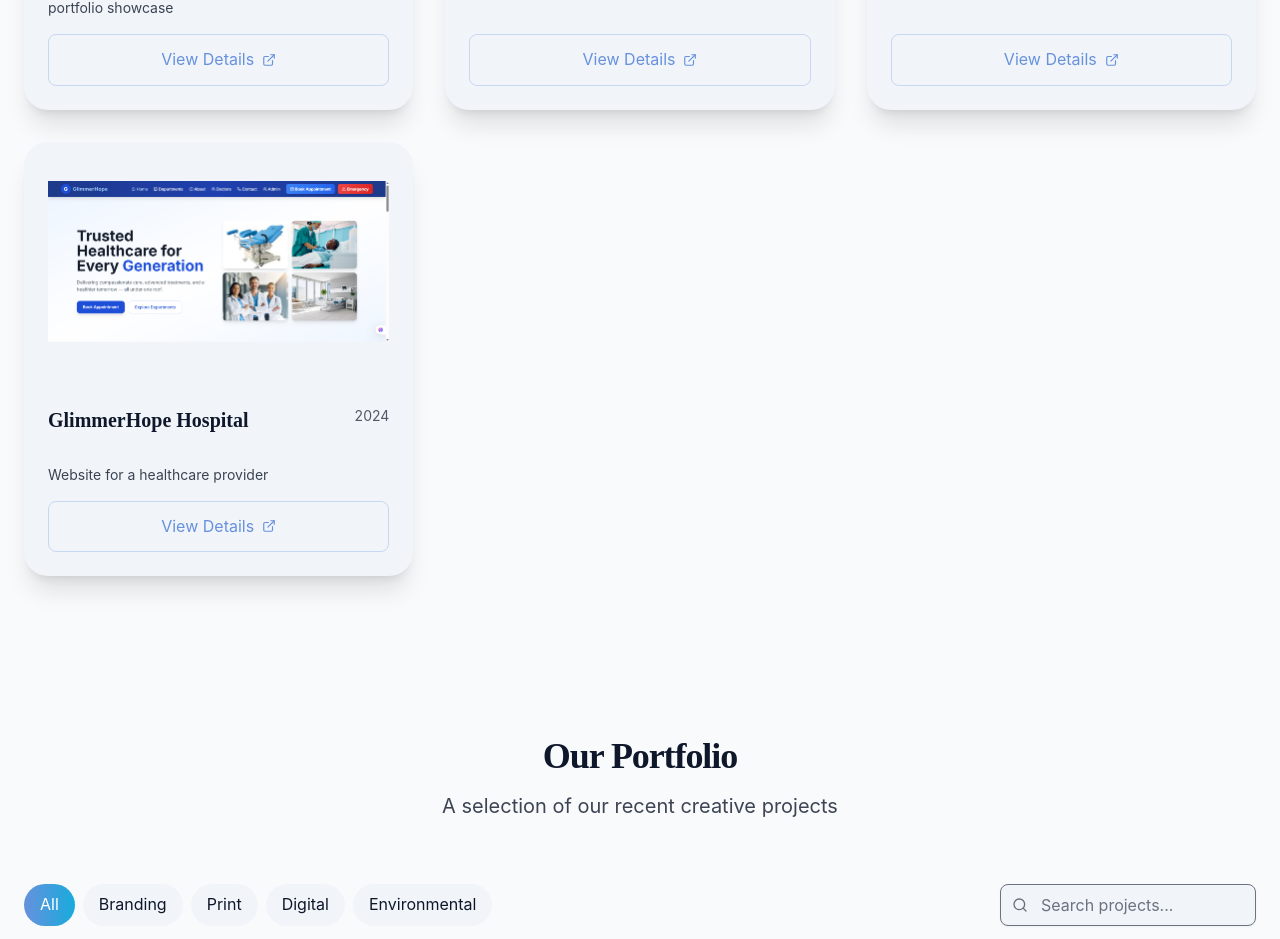
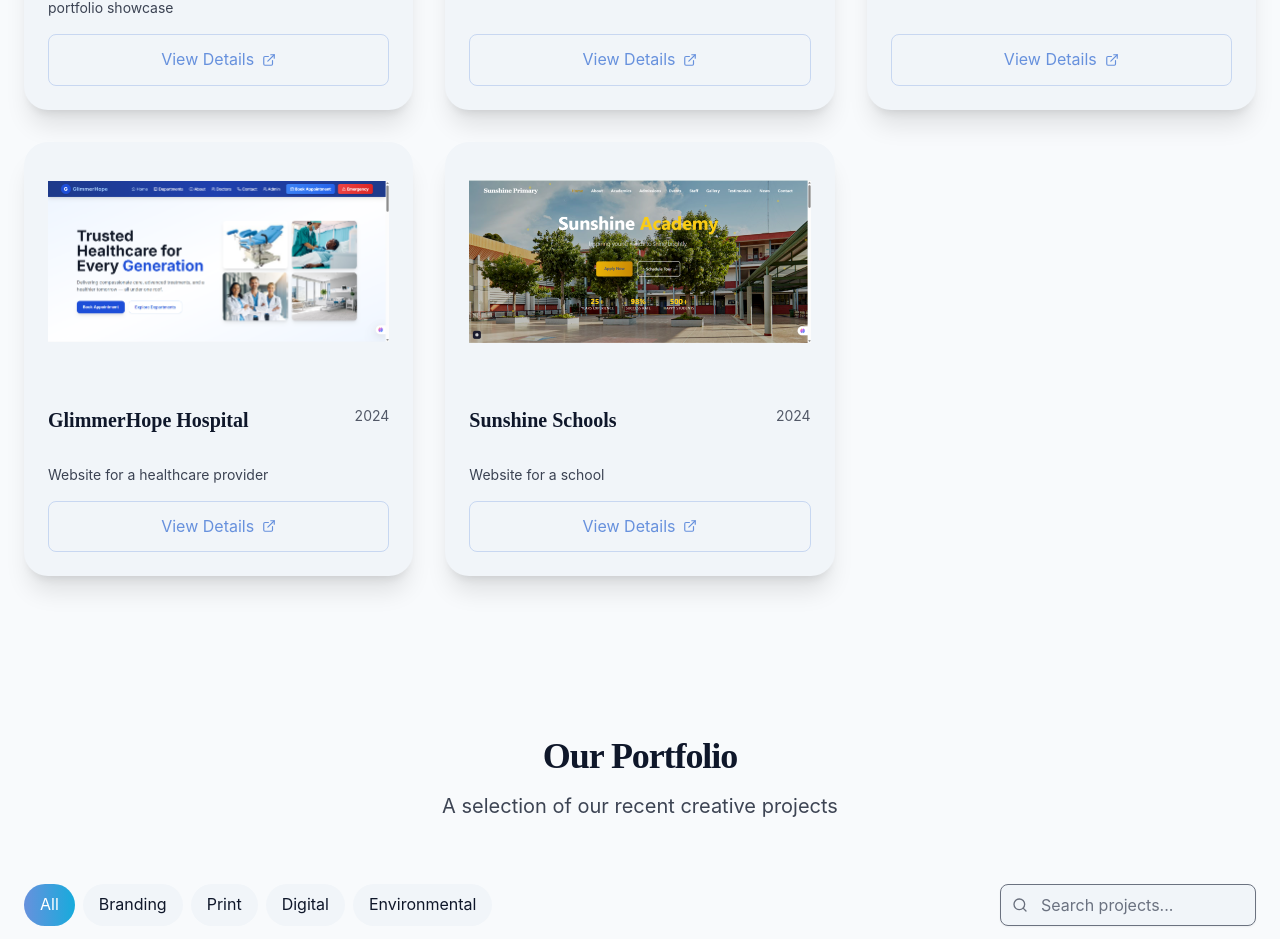
Before and after one commit to Ehud-Guzman/glimmer-ink, a React (Vite) app: page /portfolio in a window 1280 px wide. Shown: the part 1213-2152 px from the top of the page. Built offline with nearby package versions, Linux system fonts and the light colour scheme.

Commit message:
Final upload touches

```diff
--- a/src/components/Portfolio/journeyProjects.js
+++ b/src/components/Portfolio/journeyProjects.js
@@ -24,4 +24,13 @@ export const journeyProjects = [
     liveUrl: "https://vittoriostrades.com/",
   },
 
+ {
+    title: "School website",
+    description:
+      "A sleek, professional site for a school — optimized for speed and SEO.",
+    image: "/images/sunshine.png",
+    stack: ["React", "Vite", "Tailwind"],
+    liveUrl: "https://sunshineshools.netlify.app/",
+  },
+
 ];
--- a/src/data/portfolioItems.js
+++ b/src/data/portfolioItems.js
@@ -59,4 +59,7 @@ export const portfolioItems = [
     previewImage: "/images/Zuri.png",
     caseStudyLink: "#",
   },
+
+
+
 ];
--- a/src/pages/Portfolio.jsx
+++ b/src/pages/Portfolio.jsx
@@ -100,6 +100,23 @@ const Portfolio = () => {
       thumbnail: "/images/glimmerhope1.png",
       fullImage: "/images/glimmerhope1.png",
       url: "https://glimmerhope.netlify.app/",
+      stack: ["React", "Tailwind", "Stripe"],
+      features: [
+        "Product catalog",
+        "Subscription service",
+        "Mobile-first design",
+        "Contact forms",
+      ],
+      year: "2024",
+    },
+
+      {
+      id: 5,
+      title: "Sunshine Schools",
+      description: "Website for a school",
+      thumbnail: "/images/sunshine.png",
+      fullImage: "/images/sunshine.png",
+      url: "https://sunshineshools.netlify.app/",
       stack: ["React", "Tailwind", "Stripe"],
       features: [
         "Product catalog",
```
Also changed, not shown: public/images/sunshine.png (added).
